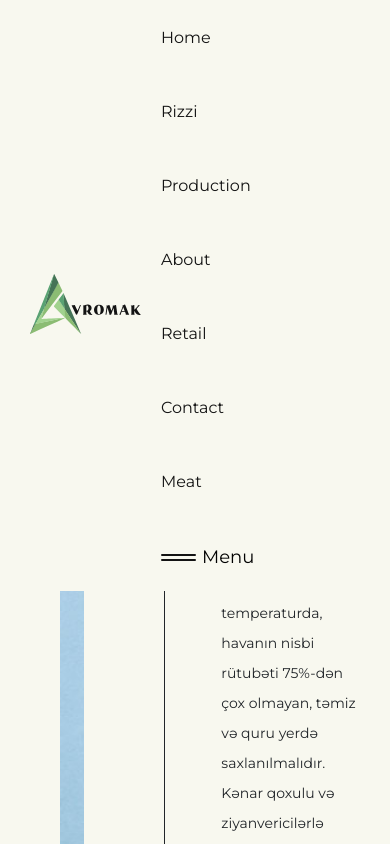
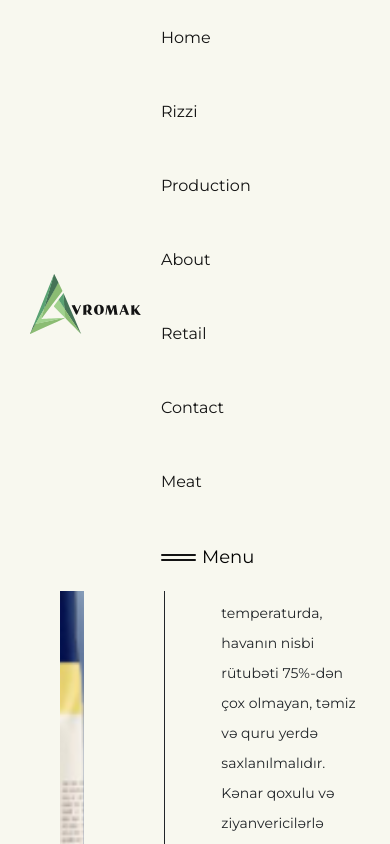
Before and after one commit to susanniftiyeva/Awromak, a React (Create React App) app: page /makara in a window 390 px wide. Shown: the top 844 px of the page. Built offline with nearby package versions, Linux system fonts and the light colour scheme; a web font is replaced by a local one.

Commit message:
responsiv

```diff
--- a/src/assets/css/flour/flour.scss
+++ b/src/assets/css/flour/flour.scss
@@ -6,8 +6,9 @@
     border-bottom: 2px solid;
     .articleImgDiv {
         width: 50%;
-        background-image: url(../../img/images/flour_img/img1.png);
+        background-image: url(../../img/images/flour_img/img4.png);
         background-size: cover;
+        background-position: center;
         margin: 3rem;
     }
     // img{
--- a/src/assets/css/kelebek/kelebek.scss
+++ b/src/assets/css/kelebek/kelebek.scss
@@ -89,3 +89,15 @@
 .noRborder {
     border-right: unset !important;
 }
+@media screen and (max-width:376px) {
+    .pastas_kelebek div {
+        border-right: unset;
+    }
+    .articleImgDiv{
+        width:100% !important;
+        height: 100%;
+    }
+    .article_img{
+        flex-direction: column ;
+    }
+}
--- a/src/assets/css/rizzi/rizzi.scss
+++ b/src/assets/css/rizzi/rizzi.scss
@@ -76,3 +76,8 @@
 
     }
 }
+@media screen and (max-width: 376px) {
+    .pastas_rizzi div {
+        border-right: unset;
+    }
+}
--- a/src/assets/package/flour/flour.js
+++ b/src/assets/package/flour/flour.js
@@ -1,7 +1,7 @@
 import React from "react";
 import "../../css/flour/flour.scss";
 import { Helmet } from "react-helmet";
-import kelebek_main from "../../img/images/kelebek_img/mask_group.jpg";
+import flour_main from "../../img/images/flour_img/img4.png";
 import flour_img2 from "../../img/images/flour_img/img2.png";
 import flour_img3 from "../../img/images/flour_img/img3.png";
 
@@ -20,7 +20,7 @@ function Flour() {
 
           <div className="article_img">
             <div className="articleImgDiv">
-              {/* <img src={flour_main}/> */}
+                {/* <img src={flour_main}/> */}
             </div>
 
             <div className="border_div">
```
Also changed, not shown: src/assets/img/images/flour_img/img4.png (added).
